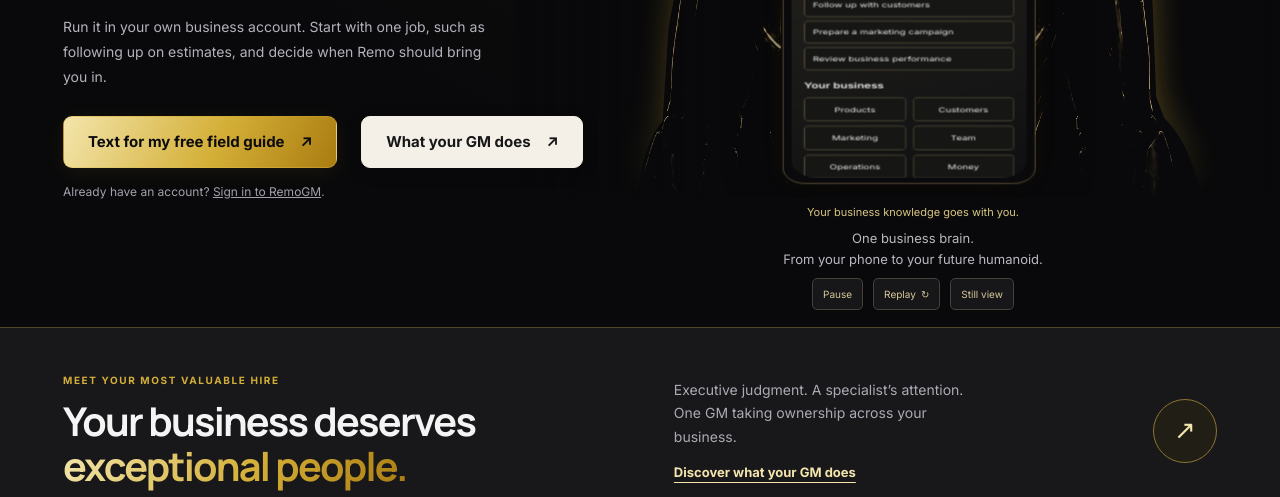
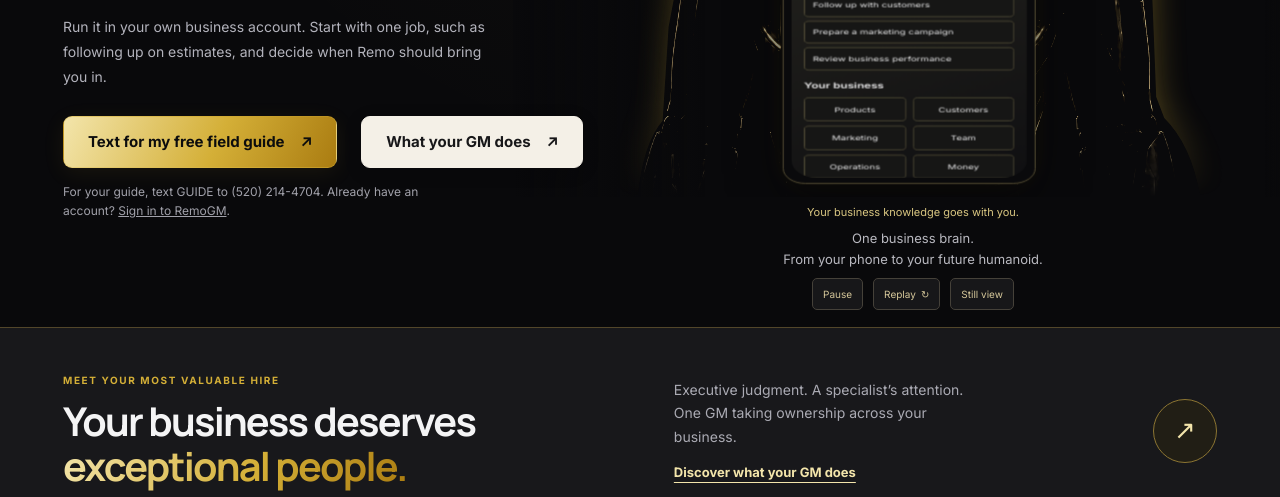
Before and after one commit to RemoGroup/remoblue-site, a plain HTML site: page index.html in a window 1280 px wide. Shown: the part 600-1097 px from the top of the page. Drawn offline with Linux system fonts and the light colour scheme.

Commit message:
Show desktop visitors the guide request number

```diff
--- a/index.html
+++ b/index.html
@@ -25,7 +25,7 @@
 <div class="hero-copy"><p class="eyebrow">RemoGM™</p><p class="hero-tagline">Start training your humanoid today.</p><h1 id="hero-heading">Your business.<br>A dedicated<br><em>general manager.</em></h1>
 <p class="hero-lede">Meet RemoGM, your AI general manager. Teach Remo your business, set the priorities, and put it to work on the daily responsibilities you choose.</p>
 <p class="hero-future">Run it in your own business account. Start with one job, such as following up on estimates, and decide when Remo should bring you in.</p>
-<div class="actions"><a class="btn" href="sms:+15202144704?body=GUIDE">Text for my free field guide <span aria-hidden="true">↗</span></a><a class="btn btn-capabilities" href="/your-gm/">What your GM does <span aria-hidden="true">↗</span></a></div><p class="setup-note">Already have an account? <a href="https://lite.remogm.com/login">Sign in to RemoGM</a>.</p></div>
+<div class="actions"><a class="btn" href="sms:+15202144704?body=GUIDE">Text for my free field guide <span aria-hidden="true">↗</span></a><a class="btn btn-capabilities" href="/your-gm/">What your GM does <span aria-hidden="true">↗</span></a></div><p class="setup-note">For your guide, text GUIDE to (520) 214-4704. Already have an account? <a href="https://lite.remogm.com/login">Sign in to RemoGM</a>.</p></div>
 <figure class="hero-media morph-hero" id="hero-visual" aria-labelledby="morph-caption">
 <div class="morph-stage" aria-hidden="true">
 <svg class="morph-glow" viewBox="0 0 1536 1024" preserveAspectRatio="xMidYMid slice" focusable="false" aria-hidden="true" xmlns="http://www.w3.org/2000/svg"><defs><path id="hero-robot-silhouette" d="M300 1100 L318 1024 Q326 937 359 900 L369 743 L380 684 Q355 554 426 486 Q457 468 515 460 L557 456 Q642 429 662 397 L673 357 Q605 288 617 174 Q617 78 682 39 Q722 18 764 20 Q845 15 885 77 Q923 130 905 213 Q899 295 850 354 L855 391 Q869 426 969 458 L1012 463 Q1118 471 1144 549 Q1168 602 1158 680 L1165 859 L1179 896 Q1224 940 1238 1024 L1250 1100 Z"/><filter id="hero-gold-halo" x="-30%" y="-25%" width="160%" height="150%" color-interpolation-filters="sRGB"><feGaussianBlur stdDeviation="30"/></filter><mask id="hero-gold-exterior" maskUnits="userSpaceOnUse" x="0" y="0" width="1536" height="1024"><rect width="1536" height="1024" fill="white"/><use href="#hero-robot-silhouette" fill="black" stroke="black" stroke-width="12"/></mask></defs><g opacity=".65" mask="url(#hero-gold-exterior)"><use href="#hero-robot-silhouette" fill="#d4af37" filter="url(#hero-gold-halo)"/></g></svg>
```
